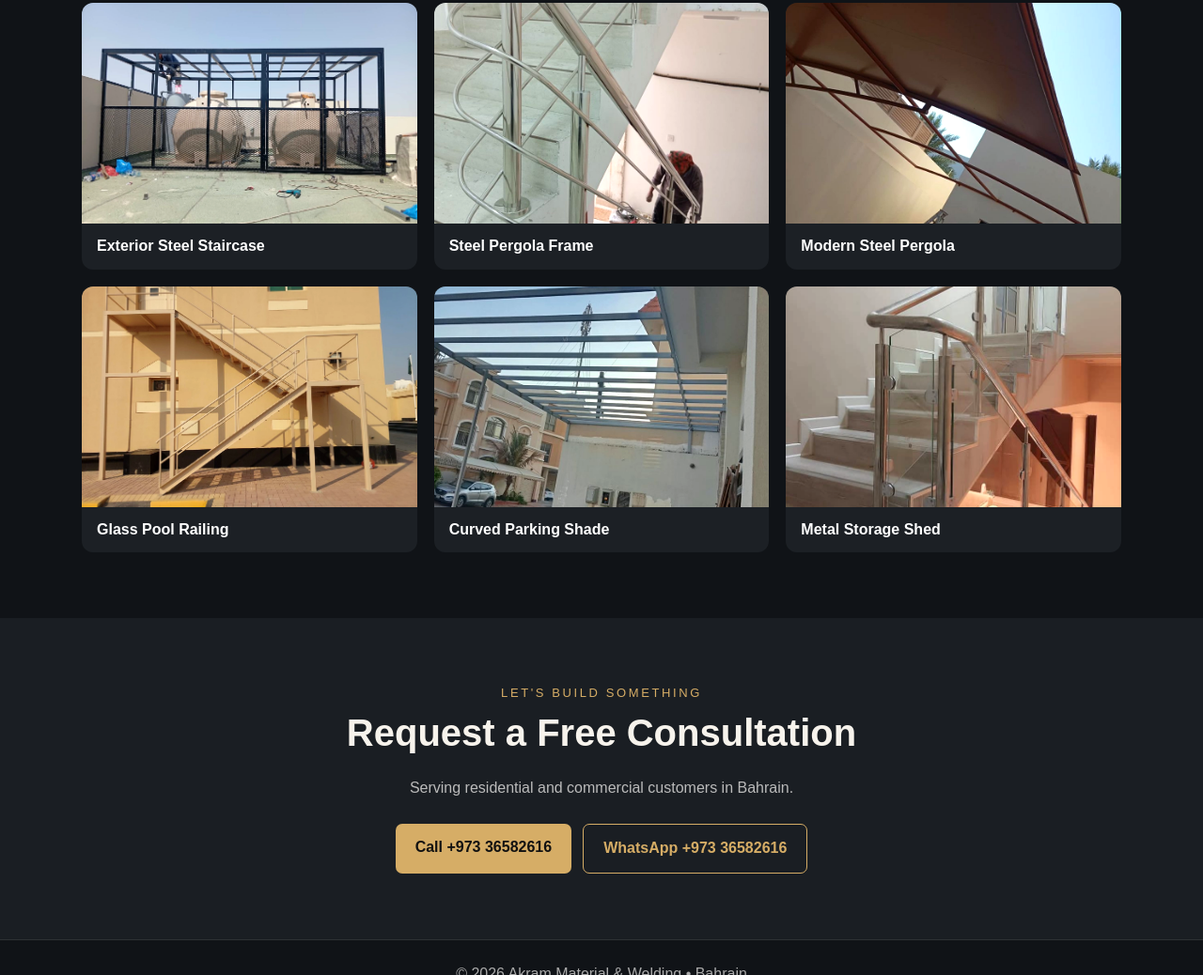
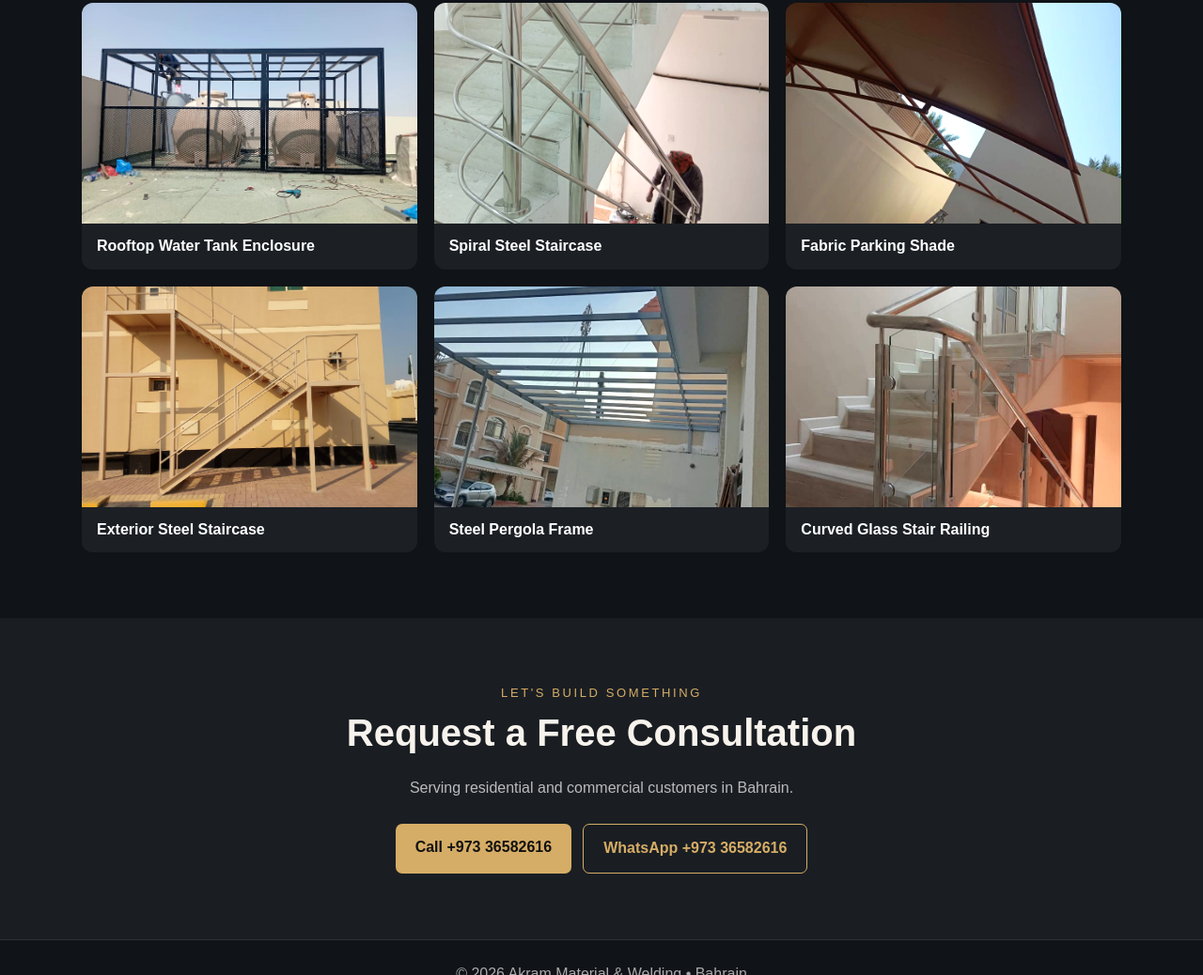
Before and after one commit to afsaruddin3826-hub/akram-material-welding, a plain HTML site: page index.html in a window 1280 px wide. Shown: the part 2358-3396 px from the top of the page at 94% size. Drawn offline with Linux system fonts and the light colour scheme.

Commit message:
Correct remaining six gallery captions from customer screenshots

```diff
--- a/index.html
+++ b/index.html
@@ -22,12 +22,12 @@
 <button class="tile" onclick="openPhoto(3)"><img loading="lazy" src="images/project-04.jpg" alt="Glass Pool Railing"><span data-en="Glass Pool Railing" data-ar="درابزين زجاجي للمسبح">Glass Pool Railing</span></button>
 <button class="tile" onclick="openPhoto(4)"><img loading="lazy" src="images/project-05.jpg" alt="Metal Storage Shed"><span data-en="Metal Storage Shed" data-ar="مخزن معدني">Metal Storage Shed</span></button>
 <button class="tile" onclick="openPhoto(5)"><img loading="lazy" src="images/project-06.jpg" alt="Steel Canopy Frame"><span data-en="Steel Canopy Frame" data-ar="هيكل مظلة حديدي">Steel Canopy Frame</span></button>
-<button class="tile" onclick="openPhoto(6)"><img loading="lazy" src="images/project-07.jpg" alt="Exterior Steel Staircase"><span data-en="Exterior Steel Staircase" data-ar="درج حديدي خارجي">Exterior Steel Staircase</span></button>
-<button class="tile" onclick="openPhoto(7)"><img loading="lazy" src="images/project-08.jpg" alt="Steel Pergola Frame"><span data-en="Steel Pergola Frame" data-ar="هيكل برجولة حديدي">Steel Pergola Frame</span></button>
-<button class="tile" onclick="openPhoto(8)"><img loading="lazy" src="images/project-09.jpg" alt="Modern Steel Pergola"><span data-en="Modern Steel Pergola" data-ar="برجولة حديدية حديثة">Modern Steel Pergola</span></button>
-<button class="tile" onclick="openPhoto(9)"><img loading="lazy" src="images/project-10.jpg" alt="Glass Pool Railing"><span data-en="Glass Pool Railing" data-ar="درابزين زجاجي للمسبح">Glass Pool Railing</span></button>
-<button class="tile" onclick="openPhoto(10)"><img loading="lazy" src="images/project-11.jpg" alt="Curved Parking Shade"><span data-en="Curved Parking Shade" data-ar="مظلة مواقف سيارات منحنية">Curved Parking Shade</span></button>
-<button class="tile" onclick="openPhoto(11)"><img loading="lazy" src="images/project-12.jpg" alt="Metal Storage Shed"><span data-en="Metal Storage Shed" data-ar="مخزن معدني">Metal Storage Shed</span></button></div></section>
+<button class="tile" onclick="openPhoto(6)"><img loading="lazy" src="images/project-07.jpg" alt="Rooftop Water Tank Enclosure"><span data-en="Rooftop Water Tank Enclosure" data-ar="هيكل حماية خزانات المياه على السطح">Rooftop Water Tank Enclosure</span></button>
+<button class="tile" onclick="openPhoto(7)"><img loading="lazy" src="images/project-08.jpg" alt="Spiral Steel Staircase"><span data-en="Spiral Steel Staircase" data-ar="درج حديدي حلزوني">Spiral Steel Staircase</span></button>
+<button class="tile" onclick="openPhoto(8)"><img loading="lazy" src="images/project-09.jpg" alt="Fabric Parking Shade"><span data-en="Fabric Parking Shade" data-ar="مظلة مواقف سيارات قماشية">Fabric Parking Shade</span></button>
+<button class="tile" onclick="openPhoto(9)"><img loading="lazy" src="images/project-10.jpg" alt="Exterior Steel Staircase"><span data-en="Exterior Steel Staircase" data-ar="درج حديدي خارجي">Exterior Steel Staircase</span></button>
+<button class="tile" onclick="openPhoto(10)"><img loading="lazy" src="images/project-11.jpg" alt="Steel Pergola Frame"><span data-en="Steel Pergola Frame" data-ar="هيكل برجولة حديدي">Steel Pergola Frame</span></button>
+<button class="tile" onclick="openPhoto(11)"><img loading="lazy" src="images/project-12.jpg" alt="Curved Glass Stair Railing"><span data-en="Curved Glass Stair Railing" data-ar="درابزين درج زجاجي منحني">Curved Glass Stair Railing</span></button></div></section>
 <section id="contact" class="contact"><div class="wrap"><div class="eyebrow" data-en="Let's Build Something" data-ar="لنبدأ مشروعك">Let's Build Something</div><h2 data-en="Request a Free Consultation" data-ar="تواصل معنا للاستفسار">Request a Free Consultation</h2><p class="muted" data-en="Serving residential and commercial customers in Bahrain." data-ar="نخدم العملاء السكنيين والتجاريين في البحرين.">Serving residential and commercial customers in Bahrain.</p><div class="actions"><a class="btn" href="tel:+97336582616">Call +973 36582616</a><a class="btn secondary" href="https://wa.me/97336582616">WhatsApp +973 36582616</a></div></div></section><footer>© 2026 Akram Material & Welding • Bahrain</footer><div id="modal" class="modal" onclick="closePhoto()"><button class="close" aria-label="Close photo">×</button><img id="full" alt="Project photograph"></div><script>
 let arabic=false;function toggleLanguage(){arabic=!arabic;document.body.dir=arabic?'rtl':'ltr';document.documentElement.lang=arabic?'ar':'en';document.querySelectorAll('[data-en]').forEach(e=>e.textContent=e.dataset[arabic?'ar':'en']);document.getElementById('language').textContent=arabic?'English':'العربية'}function openPhoto(i){document.getElementById('full').src='images/project-'+String(i+1).padStart(2,'0')+'.jpg';document.getElementById('modal').classList.add('show')}function closePhoto(){document.getElementById('modal').classList.remove('show')}document.addEventListener('keydown',e=>{if(e.key==='Escape')closePhoto()});
 </script></body></html>
```
